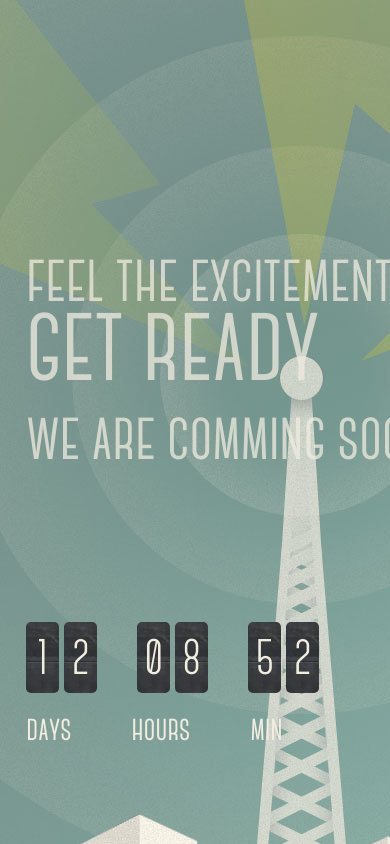
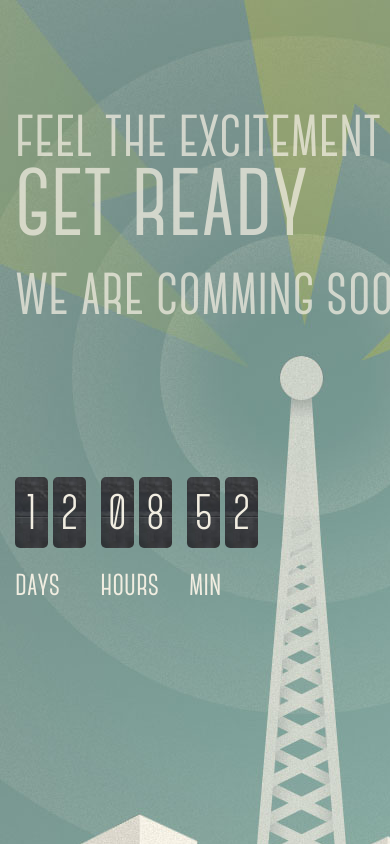
Before and after one commit to braivs/psd2htmlCooper, a plain HTML site: page docs/index.html in a window 390 px wide. Drawn offline with Linux system fonts and the light colour scheme.

Commit message:
adaptive +

```diff
--- a/src/sass/style.sass
+++ b/src/sass/style.sass
@@ -186,6 +186,7 @@ html, body
 		.grid-container
 			header
 				.text-container
+					margin-top: 100px
 					margin-left: 37.5%
 				.number-container
 					margin-left: 41.5%
@@ -201,7 +202,7 @@ html, body
 			grid-template-rows: 1027px auto auto
 			header
 				.text-container
-					margin-left: 5%
+					margin-left: 15px
 					p
 						font-size: 74px
 						line-height: 65px
@@ -211,18 +212,21 @@ html, body
 						&:nth-child(3)
 							font-size: 74px
 				.number-container
-					margin-left: 5%
+					margin-left: 15px
 					.number-pair-container
-						margin-right: 35px
+						margin-right: 10px
 						.number
 							width: 33px
 							height: 71px
 							font-size: 50px
 				.ddhhmm-container
-					margin-left: 5%
+					margin-left: 15px
 					font-size: 38px
 					div
-						margin-right: 60px
+						margin-right: 40px
+						&:nth-of-type(2)
+							margin-right: 30px
+
 			main
 				p
 					font-size: 52px
```
Also changed, not shown: docs/css/style.css, 1 other file.
